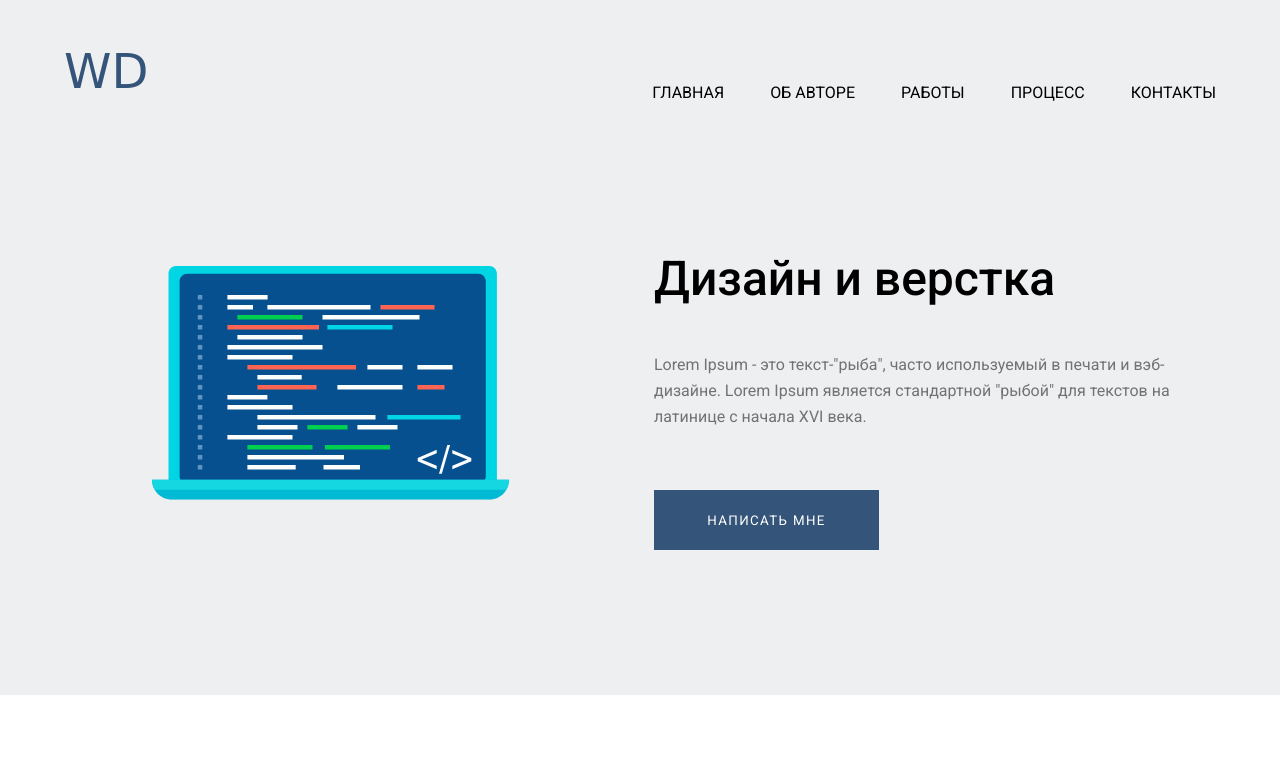
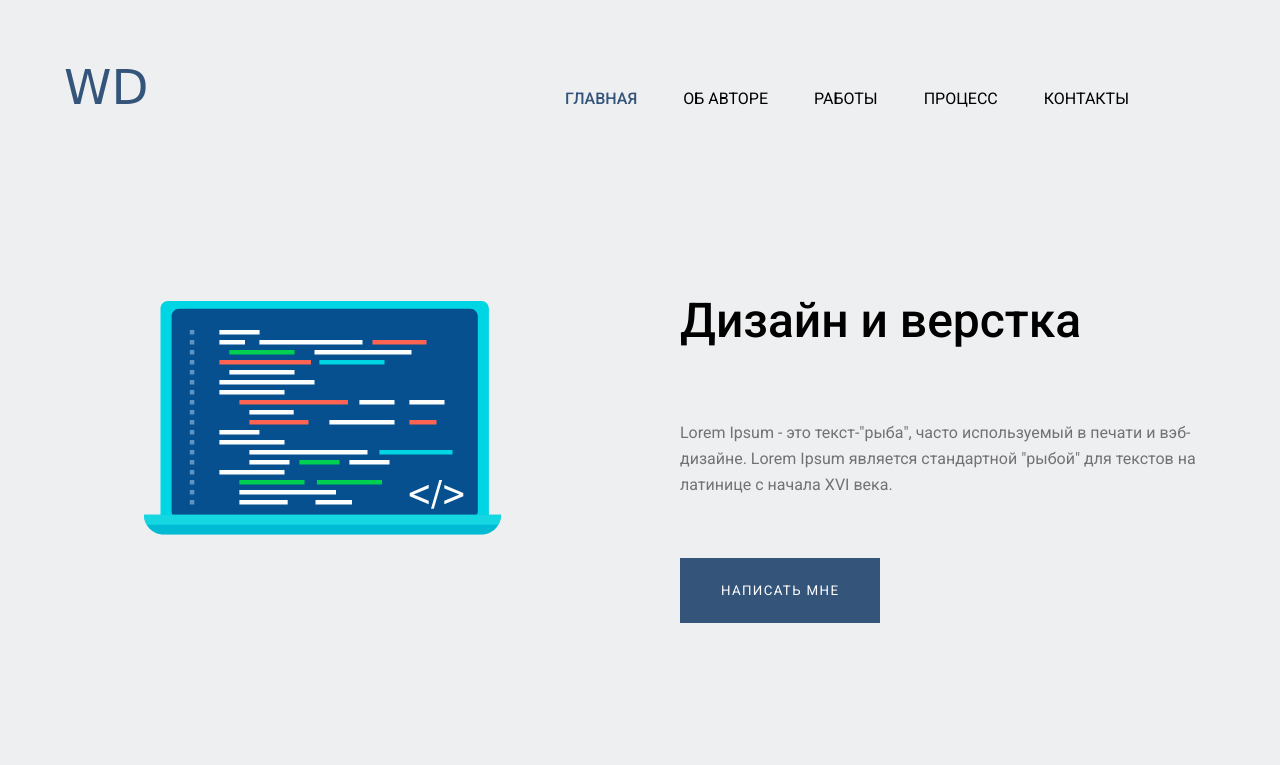
Before and after one commit to ViktorSuvorov/Layout-, a plain HTML site: page index.html in a window 1280 px wide. Shown: the top 765 px of the page. Drawn offline with Linux system fonts and the light colour scheme; a web font is replaced by a local one.

Commit message:
Header section

```diff
--- a/index.html
+++ b/index.html
@@ -1,5 +1,6 @@
 <!DOCTYPE html>
 <html lang="en">
+
 <head>
     <meta charset="UTF-8" />
     <meta name="viewport" content="width=device-width, initial-scale=1.0" />
@@ -11,17 +12,16 @@
 
 <body>
     <!-- header -->
-    <header>
+    <header class="header">
         <div class="wrapper">
             <div class="header__wrapper">
-
                 <div class="header__logo">wd</div>
-                <nav>
-                    <a href="#">Главная</a>
-                    <a href="#">Об авторе</a>
-                    <a href="#">Работы</a>
-                    <a href="#">Процесс</a>
-                    <a href="#">Контакты</a>
+                <nav class="header-nav">
+                    <a class="header-nav__link header-nav__link--active" href="#">Главная</a>
+                    <a class="header-nav__link" href="#">Об авторе</a>
+                    <a class="header-nav__link" href="#">Работы</a>
+                    <a class="header-nav__link" href="#">Процесс</a>
+                    <a class="header-nav__link" href="#">Контакты</a>
                 </nav>
             </div>
         </div>
@@ -38,7 +38,7 @@
                     <h1>Дизайн и верстка</h1>
                     <p>Lorem Ipsum - это текст-"рыба", часто используемый в печати и вэб-дизайне. Lorem Ipsum является
                         стандартной "рыбой" для текстов на латинице с начала XVI века.</p>
-                    <button type="button"> Написать мне </button>
+                    <button class="button design__text-button" type="button"> Написать мне </button>
                 </div>
             </div>
         </div>
@@ -172,9 +172,9 @@
                     <div class="offer__form">
                         <input type="text" placeholder="Ваше имя">
                         <input type="text" placeholder="Ваш e-mail">
-                        <textarea class="form__message" name="" id="" cols="30" rows="10">Сообщения</textarea>
+                        <textarea class="offer__message" name="" id="" cols="30" rows="10">Сообщения</textarea>
                     </div>
-                    <button class="form-button" type="button">Отправить</button>
+                    <button class="button offer-button" type="button">Отправить</button>
                 </form>
             </div>
         </div>
@@ -199,4 +199,5 @@
         </div>
     </footer>
     <!-- /footer -->
+
 </html>
--- a/style.css
+++ b/style.css
@@ -34,6 +34,7 @@ ul {
 h1 {
   font-size: 48px;
   font-weight: 500;
+  line-height: 79px;
   margin-bottom: 60px;
   color: #000000;
 }
@@ -51,12 +52,14 @@ p {
 }
 
 button {
-  width: 225px;
-  height: 60px;
   background-color: #34547a;
   color: white;
   letter-spacing: 0.1em;
   text-transform: uppercase;
+}
+
+.design__text-button {
+  padding: 25px 41px;
 }
 
 button:hover {
@@ -73,7 +76,7 @@ button:hover {
 /* /General things */
 
 /* Header */
-header {
+.header {
   background: #eeeff1;
 }
 
@@ -81,37 +84,39 @@ header {
   margin: 0 auto;
   display: flex;
   justify-content: space-between;
+  align-items: center;
 }
 
 .header__logo {
   font-family: "Revalia", cursive;
   font-size: 48px;
   color: #34547a;
-  margin-top: 58px;
+  margin-top: 57px;
   text-transform: uppercase;
+  line-height: 60px;
 }
-/* /header */
+/* /Header */
 
-/* navigation  */
-nav {
+/* Navigation  */
+.header-nav {
   margin-top: 80px;
+  padding-right:45px ;
 }
 
-nav a {
+.header-nav__link {
   list-style: none;
-  display: inline;
   text-transform: uppercase;
   text-decoration: none;
   color: #000000;
   font-weight: 400;
-  margin-left: 42px;
+  margin-right:42px;
 }
 
-nav :active {
+.header-nav__link--active {
   font-weight: 500;
   color: #34547a;
 }
-/* /navigation */
+/* /Navigation */
 
 /* Design */
 .design {
@@ -122,27 +127,29 @@ nav :active {
   display: grid;
   grid-template-columns: 1fr 1fr;
   justify-items: start;
-  padding-top: 160px;
+  padding-top: 164px;
   padding-bottom: 145px;
+  padding-left: 80px;
 }
 
 .design__image {
-  justify-self: right;
-  margin-right: 131px;
+  margin-right: 143px;
+  margin-top: 20px;
+
 }
 
 .design__image img {
   display: block;
   max-width: 100%;
+  /* padding-top: 40px; */
 }
 
 .design__text {
   max-width: 540px;
-  margin-left: 14px;
 }
 
-.design__text button {
-  margin-top: 60px;
+.design__text p {
+  margin-bottom: 60px;
 }
 /* /Design */
 
@@ -362,7 +369,7 @@ nav :active {
 }
 /* /Offer */
 
-/* footer */
+/* Footer */
 footer {
   background: #34547a;
 }
@@ -389,7 +396,7 @@ footer {
 .footer__links a {
   margin-left: 22px;
 }
-/* /footer */
+/* /Footer */
 
 /* Media */
 @media (max-width: 1279px) {
```
